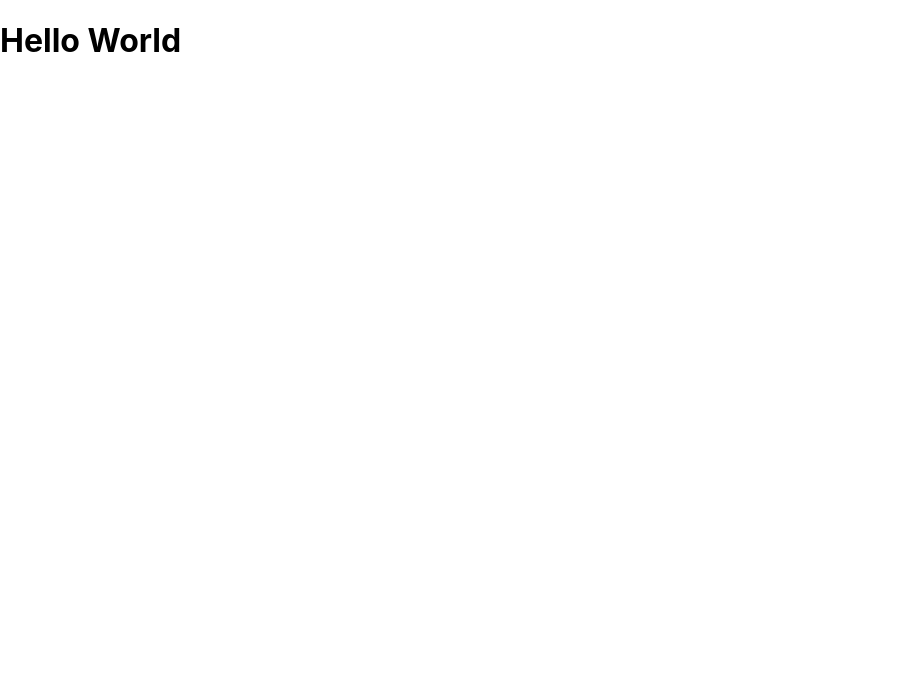
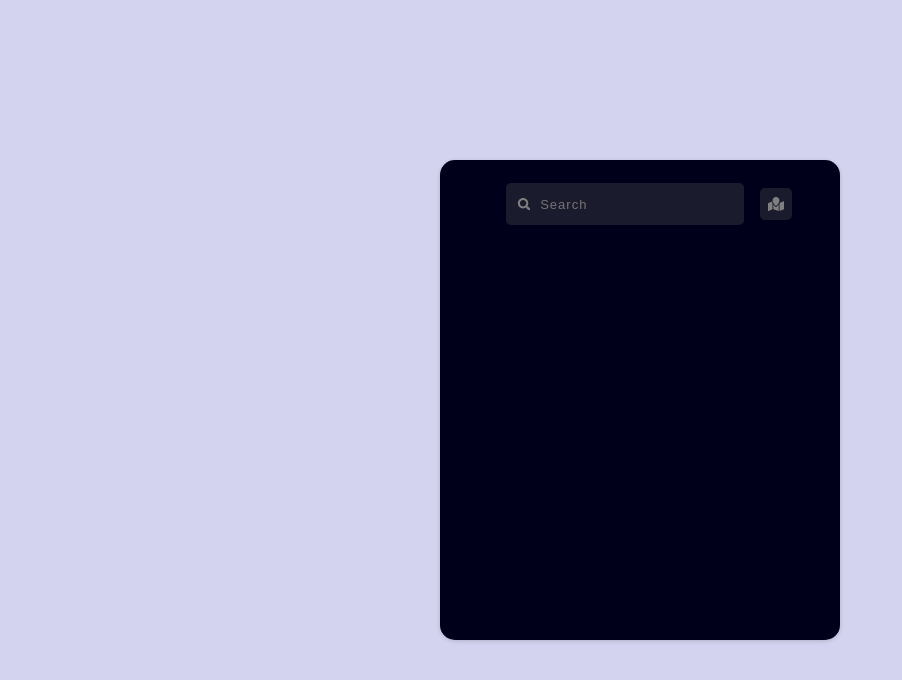
Before and after one commit to Sagarmikeylevi/React-Weather-App, a React (Create React App) app: page / in a window 1280 px wide. Shown: the top 680 px of the page, without its empty margins (0-902 px from the left). Built offline with nearby package versions, Linux system fonts and the light colour scheme.

Commit message:
completed the search bar

```diff
--- a/package.json
+++ b/package.json
@@ -8,6 +8,7 @@
     "@testing-library/user-event": "^13.5.0",
     "react": "^18.2.0",
     "react-dom": "^18.2.0",
+    "react-icons": "^4.8.0",
     "react-scripts": "5.0.1",
     "web-vitals": "^2.1.4"
   },
--- a/src/App.js
+++ b/src/App.js
@@ -1,8 +1,10 @@
+import Weather from "./components/Weather";
+
 function App() {
   return (
-    <div>
-      <h1>Hello World</h1>
-    </div>
+    <>
+      <Weather />
+    </>
   );
 }
 
--- /dev/null
+++ b/src/components/UI/Card.js
@@ -0,0 +1,9 @@
+import classes from './Card.module.css';
+
+const Card = (props) => {
+    return (
+        <div className={`${classes.card} ${props.className}`}>{props.children}</div>
+    )
+}
+
+export default Card;
--- /dev/null
+++ b/src/components/UI/Card.module.css
@@ -0,0 +1,4 @@
+.card {
+    border-radius: 15px;
+    box-shadow: rgba(0, 0, 0, 0.16) 0px 1px 4px;
+}
--- /dev/null
+++ b/src/components/Weather.js
@@ -0,0 +1,13 @@
+import classes from "./Weather.module.css";
+import Card from "./UI/Card";
+import SearchBar from "./searchBar/SearchBar";
+
+const Weather = () => {
+  return (
+    <Card className={classes.weather}>
+      <SearchBar />
+    </Card>
+  );
+};
+
+export default Weather;
--- /dev/null
+++ b/src/components/Weather.module.css
@@ -0,0 +1,16 @@
+@import url("https://fonts.googleapis.com/css2?family=Noto+Sans:wght@200;300;400;500&display=swap");
+
+body {
+  font-family: "Noto Sans", sans-serif;
+  display: flex;
+  align-items: center;
+  justify-content: center;
+  background: #d4d3ef;
+  height: 100vh;
+}
+
+.weather {
+  height: 30rem;
+  width: 25rem;
+  background: #00001a;
+}
--- /dev/null
+++ b/src/components/searchBar/SearchBar.js
@@ -0,0 +1,19 @@
+import classes from "./SearchBar.module.css";
+import { FaSearch, FaMapMarked } from "react-icons/fa";
+
+const SearchBar = () => {
+  return (
+    <div className={classes.searchBarWrapper}>
+      <div className={classes.searchBar}>
+        <FaSearch className={classes.searchIcon} />
+        <input type="text" placeholder="Search" />
+      </div>
+
+      <div className={classes.locationIcon}>
+        <FaMapMarked className={classes.mapMarked} />
+      </div>
+    </div>
+  );
+};
+
+export default SearchBar;
--- /dev/null
+++ b/src/components/searchBar/SearchBar.module.css
@@ -0,0 +1,53 @@
+.searchBarWrapper {
+    padding-top: 2%;
+    margin-left: 7.5%;
+    height: 15%;
+    width: 85%;
+    display: flex;
+    justify-content: center;
+    align-items: center;
+}
+
+.searchBar {
+    margin-left: 5%;
+    width: 70%;
+    background: #1b1b2e;
+    display: flex;
+    align-items: center;
+    border-radius: 5px;
+
+}
+
+.searchBar input {
+    padding-left: 10px;
+    height: 2.5rem;
+    border: none;
+    outline: none;
+    background: transparent;
+    letter-spacing: 1px;
+    color: gray;
+    font-size: small;
+}
+
+.searchIcon {
+    padding-left: 5%;
+    font-size: 0.8rem;
+    font-weight: 500;
+    color: gray;
+}
+
+.locationIcon {
+    margin-left: 1rem;
+    display: flex;
+    justify-content: center;
+    align-items: center;
+    height: 2rem;
+    width: 2rem;
+    border-radius: 5px;
+    background: #1b1b2e;
+    cursor: pointer;
+}
+
+.mapMarked {
+    color: gray;
+}
--- a/src/index.css
+++ b/src/index.css
@@ -11,3 +11,10 @@ code {
   font-family: source-code-pro, Menlo, Monaco, Consolas, 'Courier New',
     monospace;
 }
+
+body {
+  display: flex;
+  align-items: center;
+  justify-content: center;
+  background: #D4D3EF;
+}
```
Also changed, not shown: 1 other file (tests, documents, lock files or other folders).
